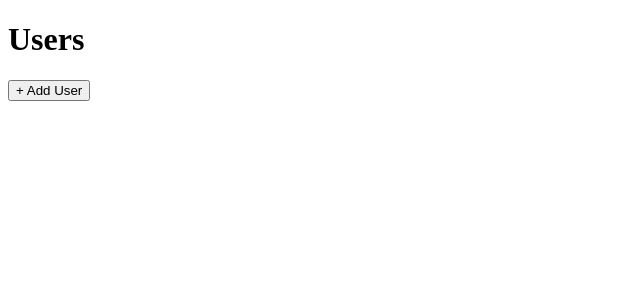
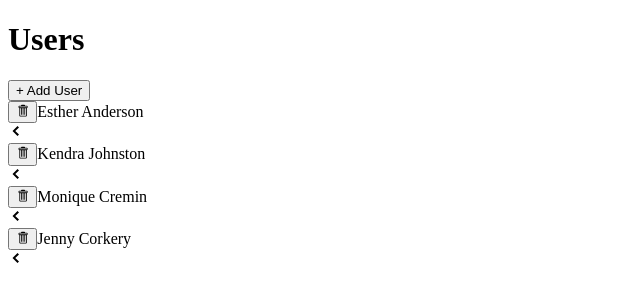
Before and after one commit to jyungx2/React-udemy-media, a React (Create React App) app: page / in a window 1280 px wide. Shown: the top 302 px of the page, without its empty margins (0-640 px from the left). Built offline with nearby package versions, Linux system fonts and the light colour scheme; data requests are answered from the project's data file; the HTML template or start-up script is replaced by a standard one.

Commit message:
🚧 390~393. Album Featrue Overview/Additional Components/Adding & Wrapping Up the ExpandablePanel

```diff
--- a/db.json
+++ b/db.json
@@ -1,5 +1,22 @@
 {
-  "users": [],
+  "users": [
+    {
+      "id": "9d16",
+      "name": "Esther Anderson"
+    },
+    {
+      "id": "959a",
+      "name": "Kendra Johnston"
+    },
+    {
+      "id": "2a3f",
+      "name": "Monique Cremin"
+    },
+    {
+      "id": "8cf6",
+      "name": "Jenny Corkery"
+    }
+  ],
   "albums": [],
   "photos": []
 }
--- /dev/null
+++ b/src/components/ExpandablePanel.js
@@ -0,0 +1,26 @@
+import { useState } from "react";
+import { GoChevronDown, GoChevronLeft } from "react-icons/go";
+
+function ExpandablePanel({ header, children }) {
+  const [expanded, setExpanded] = useState(false);
+
+  const handleClick = () => {
+    setExpanded(!expanded);
+  };
+
+  return (
+    <div className="mb-2 border rounded">
+      <div className="flex p-2 justify-between items-center ">
+        <div className="flex flex-row items-center justify-between">
+          {header}
+        </div>
+        <div onClick={handleClick} className="cursor-pointer">
+          {expanded ? <GoChevronDown /> : <GoChevronLeft />}
+        </div>
+      </div>
+      {expanded && <div className="p-2 border-t">{children}</div>}
+    </div>
+  );
+}
+
+export default ExpandablePanel;
--- a/src/components/UsersListItem.js
+++ b/src/components/UsersListItem.js
@@ -2,6 +2,7 @@
 import Button from "./Button";
 import { removeUser } from "../store";
 import { useThunk } from "../hooks/use-thunk";
+import ExpandablePanel from "./ExpandablePanel";
 
 function UsersListItem({ user }) {
   const [doRemoveUser, isLoading, error] = useThunk(removeUser);
@@ -10,18 +11,29 @@
     doRemoveUser(user); // 삭제할 유저 데이터를 전달
   };
 
+  const header = (
+    <>
+      <Button className="mr-3" loading={isLoading} onClick={handleClick}>
+        <GoTrashcan />
+      </Button>
+      {error && <div>Error deleting user..</div>}
+      {user?.name}
+    </>
+  );
+
   return (
-    <div className="mb-2 border rounded">
-      <div className="flex p-2 justify-between items-center cursor-pointer">
-        <div className="flex flex-row items-center justify-between">
-          <Button className="mr-3" loading={isLoading} onClick={handleClick}>
-            <GoTrashcan />
-          </Button>
-          {error && <div>Error deleting user..</div>}
-          {user?.name}
-        </div>
-      </div>
-    </div>
+    <ExpandablePanel header={header}>content</ExpandablePanel>
+    // <div className="mb-2 border rounded">
+    //   <div className="flex p-2 justify-between items-center cursor-pointer">
+    //     <div className="flex flex-row items-center justify-between">
+    //       <Button className="mr-3" loading={isLoading} onClick={handleClick}>
+    //         <GoTrashcan />
+    //       </Button>
+    //       {error && <div>Error deleting user..</div>}
+    //       {user?.name}
+    //     </div>
+    //   </div>
+    // </div>
   );
 }
 
```
